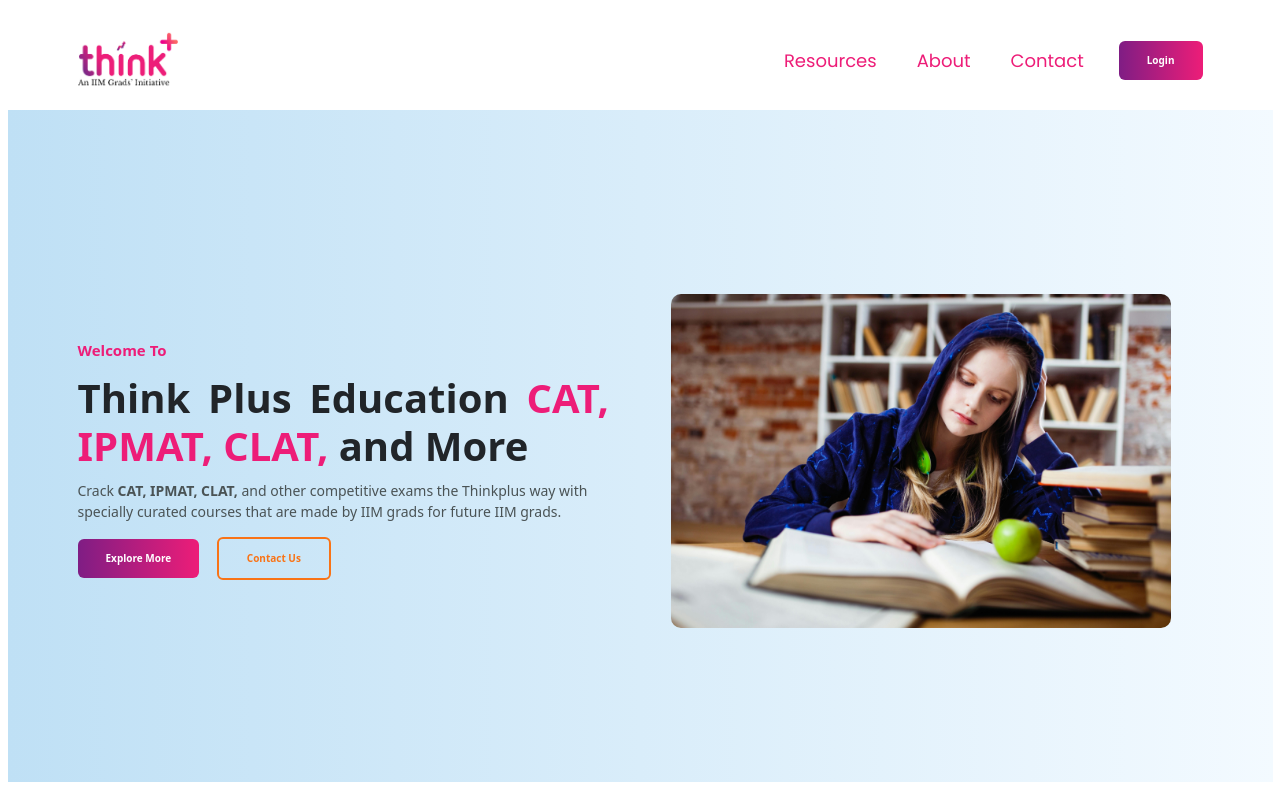
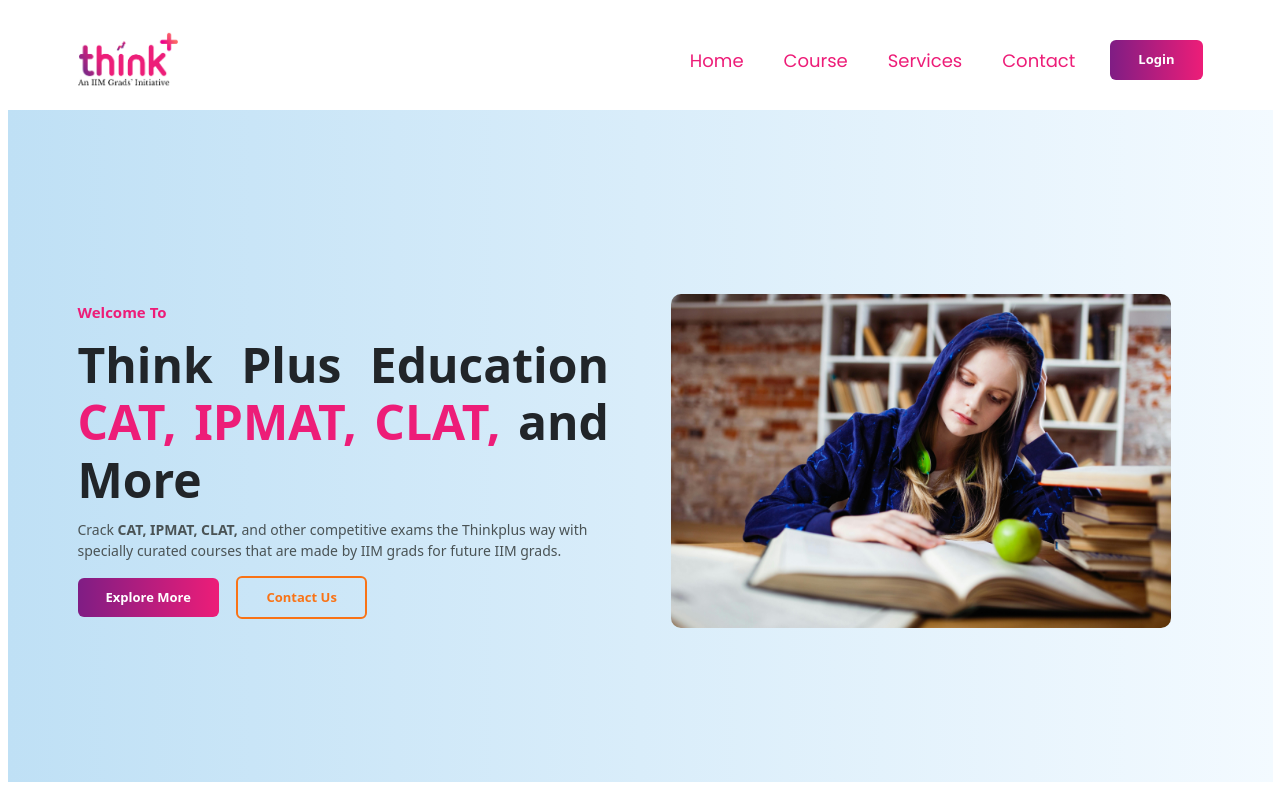
Before and after one commit to mohini3212/task4, a plain HTML site: page index.html in a window 1280 px wide. Drawn offline with nearby package versions, Linux system fonts and the light colour scheme.

Commit message:
doing correction

```diff
--- a/index.html
+++ b/index.html
@@ -35,13 +35,16 @@
                                 <li class="nav-item">
                                     <a class="nav-link"
                                         aria-current="page"
-                                        href="#">Resources</a>
+                                        href="#">Home</a>
                                 </li>
                                 <li class="nav-item">
-                                    <a class="nav-link" href="#">About </a>
+                                    <a class="nav-link" href="#">Course </a>
 
                                 </li>
+                                <li class="nav-item">
+                                    <a class="nav-link" href="#">Services</a>
 
+                                </li>
                                 <li class="nav-item">
                                     <a class="nav-link" href="#">Contact</a>
 
--- a/style.css
+++ b/style.css
@@ -41,17 +41,9 @@ h6 {
   color: var(--heading2);
 }
 
-h1 {
-  font-size: 4rem;
-  font-weight: 800;
-}
 
-h2 {
 
-  font-size: 4rem;
 
-  font-weight: 700;
-}
 
 p {
   color: var(--para1);
@@ -102,15 +94,15 @@ a {
 
   background-image: linear-gradient(to right, #7F1D84, #ED1D78);
   color: #fff;
-  padding: 1.2rem 2.8rem;
+  padding: 1rem 2.8rem;
   border-radius: 0.6rem;
   border: none;
   font-weight: 600;
-
+  font-size: 1.3rem;
 }
 
 .btn1:hover {
-  background-color: #1E40AF;
+  background-image: linear-gradient(to right, #6d1171, #e84b8f);
 }
 
 
@@ -118,9 +110,11 @@ a {
   background-color: transparent;
   color: #F97316;
   border: 2px solid #F97316;
-  padding: 12px 28px;
-  border-radius: 6px;
+  padding: 1rem 2.8rem;
+  border-radius: 0.6rem;
+
   font-weight: 600;
+  font-size: 1.3rem;
 
 }
 
@@ -198,7 +192,7 @@ a {
 }
 
 .hero-section h2 {
-  font-size: 4rem;
+  font-size: 4.8rem;
   font-weight: 700;
 
   & span {
@@ -224,7 +218,7 @@ a {
 @media (width <=1220px) {
   .hero-section h2 {
 
-    font-size: 3.5rem;
+    font-size: 3.9rem;
 
   }
 
@@ -239,6 +233,11 @@ a {
 
     width: 100%;
     margin: auto;
+  }
+
+  .hero-section h2 {
+    font-size: 4.2rem;
+
   }
 
   .hero-section {
```
